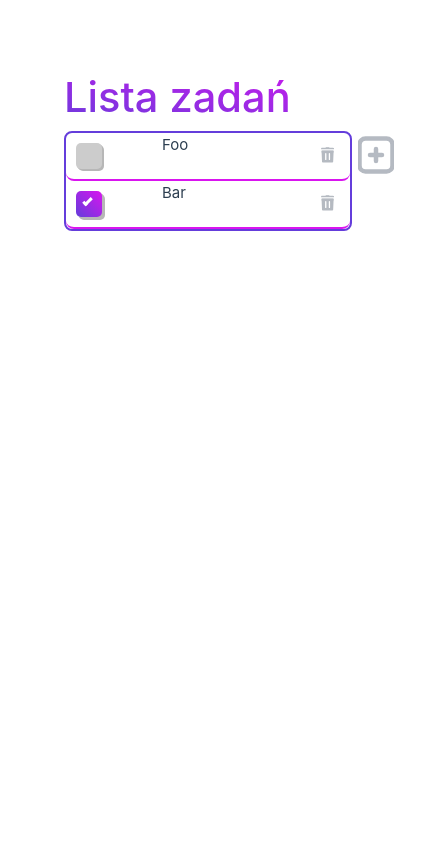
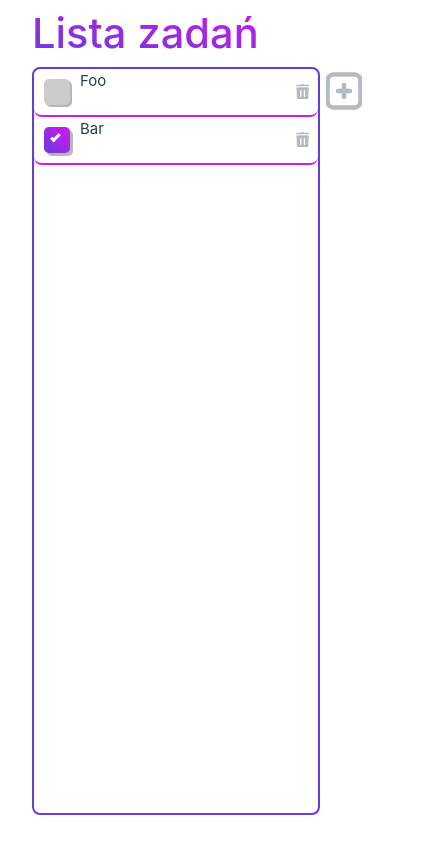
Before and after one commit to Niyande/todolist, a Vue app in the folder vue-project/: page / in a window 390 px wide. Shown: the whole page, 432 px wide, since content can reach past the window. Built offline with nearby package versions, Linux system fonts and the light colour scheme.

Commit message:
responsive height

```diff
--- a/vue-project/src/assets/main.css
+++ b/vue-project/src/assets/main.css
@@ -4,7 +4,6 @@
 #app {
   max-width: 1280px;
   margin: 0 auto;
-  padding: 2rem;
   font-weight: normal;
 }
 
@@ -31,6 +30,5 @@ a,
   #app {
     display: grid;
     grid-template-columns: 1fr;
-    padding: 0 2rem;
   }
 }
--- a/vue-project/src/components/List.vue
+++ b/vue-project/src/components/List.vue
@@ -36,11 +36,11 @@ const removeListItem = (index) => {
     <NewItemPopup :isOpen="isPopupOpened" @modal-close="closePopup" @addListItem="addListItem" name="first-modal">
     </NewItemPopup>
     <div class="wrapper">
-      <div class="wrapper" id="list">
+      <div id="list">
         <ListItem v-for="item in items" v-model:checked="item.checked">
           <template #content>{{ item.content }}</template>
           <template #delete>
-            <button @click="removeListItem(items.indexOf(item))" style="height: 100%; margin: 0.5em;">
+            <button @click="removeListItem(items.indexOf(item))">
               <Trashcan/>
             </button>
           </template>
@@ -56,9 +56,10 @@ const removeListItem = (index) => {
 <style scoped>
 main {
   margin: 0 auto;
-  padding: 2rem;
+  padding: 0 2rem;
   width: 100rem;
   max-width: 400px;
+  height: 100vh;
 }
 
 #add-button {
@@ -71,8 +72,11 @@ main {
 
 #list {
   width: calc(100% - 3rem);
+  height: calc(100vh - 6rem);
   border: 2px solid rgb(100, 61, 219);
   border-radius: 8px;
+  overflow-y: auto;
+  scrollbar-color:rgb(100, 61, 219) transparent;
 }
 h1 {
   font-weight: 500;
--- a/vue-project/src/components/ListItem.vue
+++ b/vue-project/src/components/ListItem.vue
@@ -24,6 +24,6 @@
 
 .content {
   width: 100%;
-  margin-left: 50px;
+  text-wrap: wrap;
 }
 </style>
```
